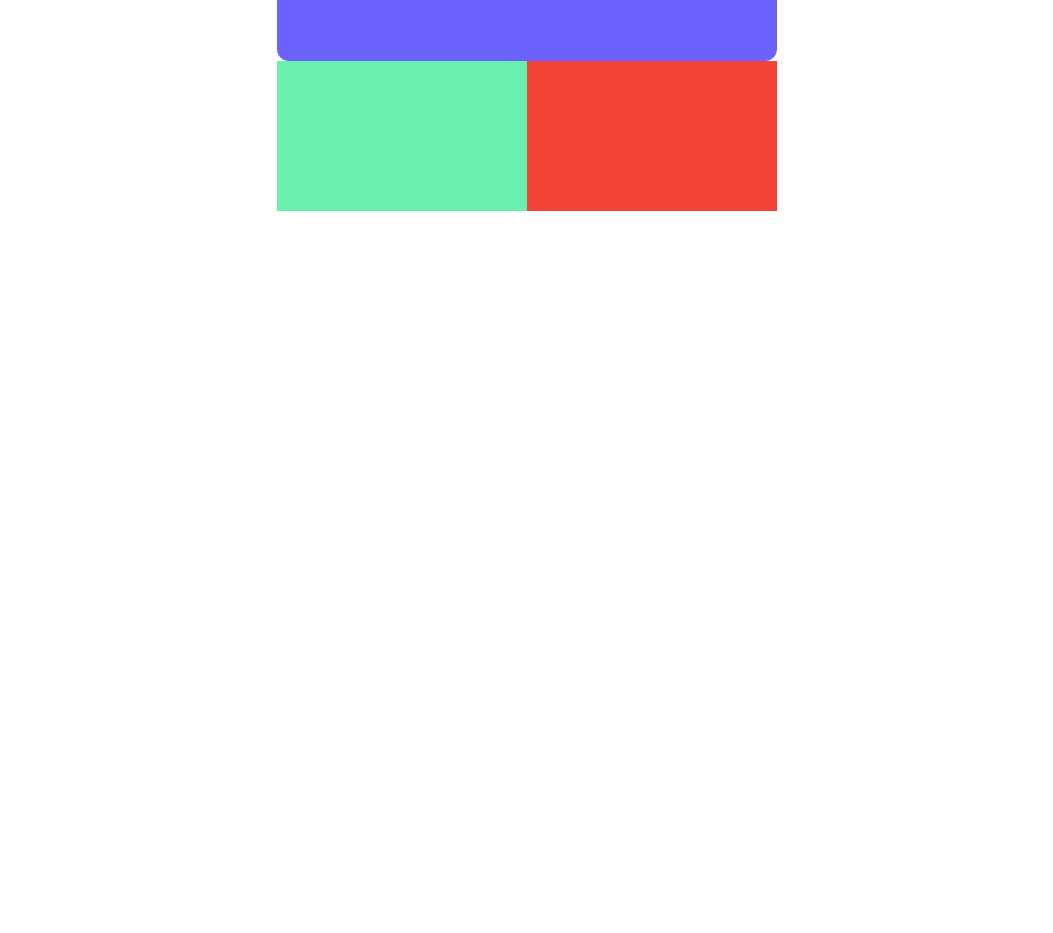
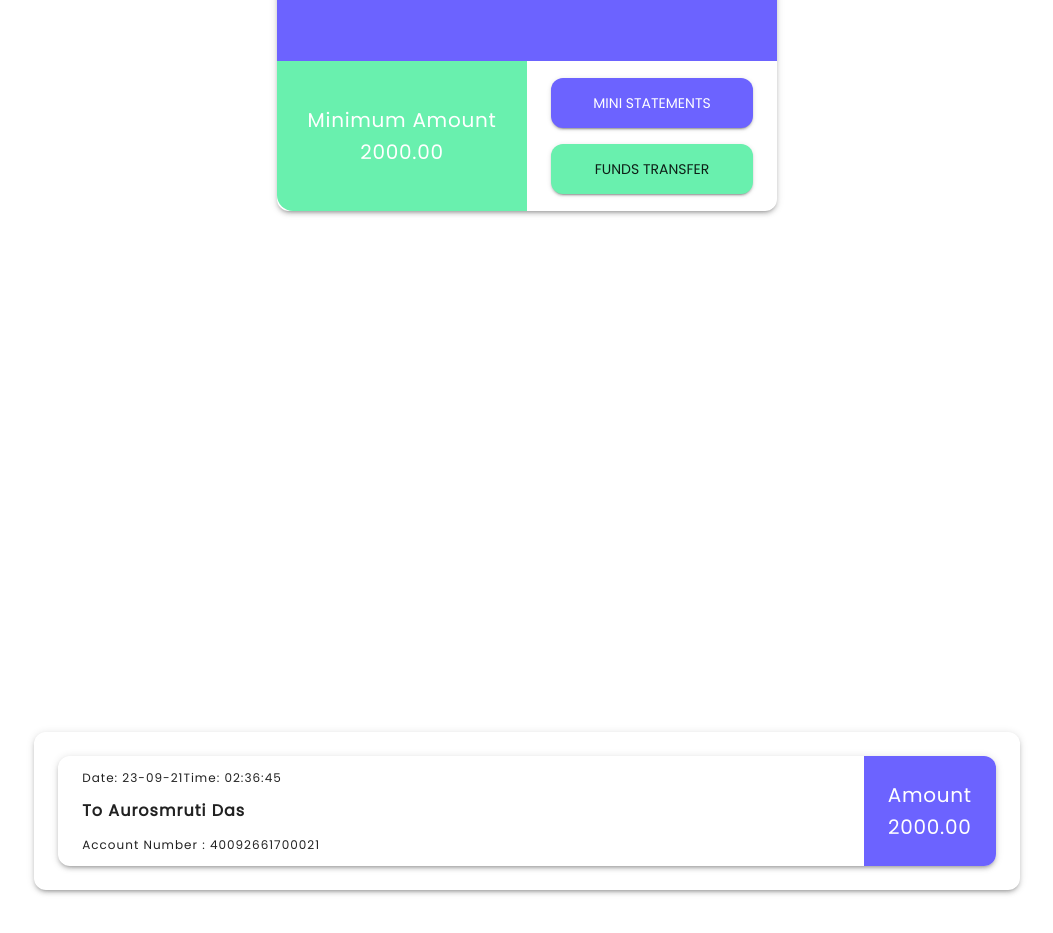
Before and after one commit to SuryaShakti/Imca-bank-client, a Next.js app: page /uiComponents in a window 1280 px wide. Shown: the part 3340-4273 px from the top of the page, without its empty margins (113-1166 px from the left). Before the commit the page ends 3751 px from the top, so only its background shows below. Built offline with nearby package versions, Linux system fonts and the light colour scheme; what @feathersjs/authentication-client, @feathersjs/feathers, @feathersjs/rest-client, cookie-storage would draw is missing.

Commit message:
ui components updated and more components are added

```diff
--- a/pages/uiComponents.js
+++ b/pages/uiComponents.js
@@ -363,21 +363,22 @@ const UiComponents = () => {
                     maxWidth={'500px'}
                     display={'flex'}
                     flexDirection={'column'}
+                    boxShadow={3}
                 >
                     <Box
                         height={'250px'}
                         width={'100%'}
-                        borderRadius={'borderRadius'}
                         bgcolor={'primary.main'}
                         display={'flex'}
                         flexDirection={'column'}
                         justifyContent={'center'}
                         alignItems={'center'}
+                        style={{ borderTopRightRadius: '16px', borderTopLeftRadius: '16px' }}
                     >
                         <Typography variant={'h1'} color={'textSecondary'}>
                             {'Available Amount'}
                         </Typography>
-                        <Typography variant={'h1'} color={'textPrimary'}>
+                        <Typography variant={'h1'} color={'textSecondary'}>
                             {'200000.00'}
                         </Typography>
                     </Box>
@@ -391,17 +392,113 @@ const UiComponents = () => {
                             height={'100%'}
                             width={'50%'}
                             bgcolor={'secondary.main'}
+                            style={{ borderBottomLeftRadius: '16px' }}
+                            display={'flex'}
+                            flexDirection={'column'}
+                            justifyContent={'center'}
+                            alignItems={'center'}
                         >
-
+                            <Typography variant={'h6'} color={'textSecondary'}>
+                                {'Minimum Amount'}
+                            </Typography>
+                            <Typography variant={'h6'} color={'textSecondary'}>
+                                {'2000.00'}
+                            </Typography>
                         </Box>
                         <Box
                             height={'100%'}
                             width={'50%'}
-                            bgcolor={'error.main'}
+                            // bgcolor={'text.disabled'}
+                            style={{ borderBottomRightRadius: '16px' }}
+                            display={'flex'}
+                            flexDirection={'column'}
+                            justifyContent={'center'}
+                            alignItems={'center'}
+                            px={{ xs: 2, md: 3 }}
                         >
-
+                            <Button
+                                variant={'contained'}
+                                color={'primary'}
+                                fullWidth
+                            >
+                                {'Mini Statements'}
+                            </Button>
+                            <Box my={1} />
+                            <Button
+                                variant={'contained'}
+                                color={'secondary'}
+                                fullWidth
+                            >
+                                {'Funds Transfer'}
+                            </Button>
                         </Box>
 
+                    </Box>
+                </Box>
+            </Box>
+
+
+            <Box
+                display={'flex'}
+                justifyContent={'center'}
+                alignItems={'center'}
+                height={'100vh'}
+                p={{ xs: 1, md: 3 }}
+            >
+                <Box
+                    borderRadius={'borderRadius'}
+                    boxShadow={3}
+                    width={{ xs: '95%', md: '80%' }}
+                    p={{ xs: 1, md: 3 }}
+                >
+                    <Box
+                        display={'flex'}
+                        height={'110px'}
+                        borderRadius={'borderRadius'}
+                        boxShadow={3}
+                    >
+                        <Box
+                            px={{ xs: 1, md: 3 }}
+                            display={'flex'}
+                            flexDirection={'column'}
+                            justifyContent={'space-evenly'}
+                            flex={1}
+                            height={'100%'}
+                        >
+                            <Box display={'flex'}>
+                                <Typography variant={'caption'}>
+                                    {'Date: 23-09-21'}
+                                </Typography>
+                                <Typography variant={'caption'}>
+                                    {'Time: 02:36:45'}
+                                </Typography>
+                            </Box>
+                            <Typography variant={'body1'}>
+                                {'To Aurosmruti Das'}
+                            </Typography>
+                            <Box>
+                                <Typography variant={'caption'}>
+                                    {'Account Number : 40092661700021'}
+                                </Typography>
+                            </Box>
+                        </Box>
+                        <Box
+                            height={'100%'}
+                            style={{ borderTopRightRadius: '12px', borderBottomRightRadius: '12px' }}
+                            display={'flex'}
+                            flexDirection={'column'}
+                            justifyContent={'center'}
+                            alignItems={'center'}
+                            bgcolor={'primary.main'}
+                            px={{ xs: 1, md: 3 }}
+                        >
+                            <Typography variant={'h6'} color={'textSecondary'}>
+                                {'Amount'}
+                            </Typography>
+                            <Typography variant={'h6'} color={'textSecondary'}>
+                                {'2000.00'}
+                            </Typography>
+                        </Box>
                     </Box>
                 </Box>
             </Box>
--- a/src/theme.js
+++ b/src/theme.js
@@ -15,6 +15,9 @@ let theme = createMuiTheme({
     background: {
       default: '#ffffff'
     },
+    text:{
+      secondary: '#ffffff'
+    }
   },
   typography: {
     fontFamily: 'poppins',
@@ -68,6 +71,16 @@ let theme = createMuiTheme({
       fontSize: 26,
       letterSpacing: 0.7,
     },
+    h6: {
+      fontWeight: 500,
+      fontSize: 20,
+      letterSpacing: 0.7,
+      '@media (max-width:500px)': {
+        fontSize: 14,
+        lineHeight: '16px',
+      },
+    },
+
     body1: {
       fontSize: 16,
       fontWeight: 'bold',
```
